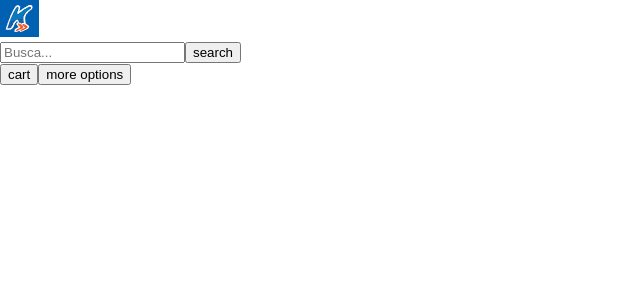
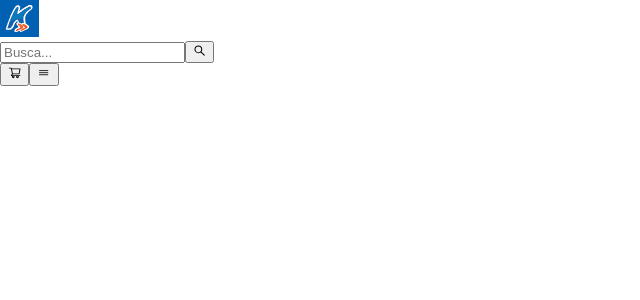
Before and after one commit to Lucky-ta/KaBuM-E-commerce, a Next.js app: page / in a window 1280 px wide. Shown: the top 300 px of the page, without its empty margins (0-640 px from the left). Built offline with nearby package versions, Linux system fonts and the light colour scheme.

Commit message:
Import header icons

```diff
--- a/package.json
+++ b/package.json
@@ -18,6 +18,7 @@
     "next": "13.0.5",
     "react": "18.2.0",
     "react-dom": "18.2.0",
+    "react-icons": "^4.6.0",
     "styled-components": "^5.3.6",
     "typescript": "4.9.3"
   },
--- a/src/components/Header/Header.tsx
+++ b/src/components/Header/Header.tsx
@@ -1,4 +1,7 @@
+/* eslint-disable jsx-a11y/control-has-associated-label */
 import React from 'react';
+import { AiOutlineSearch, AiOutlineShoppingCart } from 'react-icons/ai';
+import { IoReorderThreeOutline } from 'react-icons/io5';
 import KabumLogo from '../../public/favicon/kabum.png';
 
 function Header() {
@@ -7,10 +10,16 @@ function Header() {
       <img src={KabumLogo.src} alt="kabum-logo" />
       <div>
         <input type="text" aria-label="Busca..." placeholder="Busca..." />
-        <button type="button">search</button>
+        <button type="button">
+          <AiOutlineSearch />
+        </button>
       </div>
-      <button type="button">cart</button>
-      <button type="button">more options</button>
+      <button type="button">
+        <AiOutlineShoppingCart />
+      </button>
+      <button type="button">
+        <IoReorderThreeOutline />
+      </button>
     </div>
   );
 }
```
Also changed, not shown: 1 other file (tests, documents, lock files or other folders).
